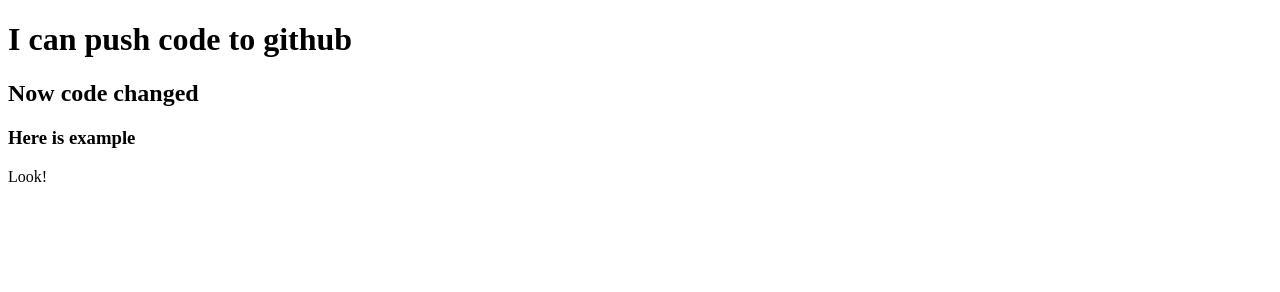
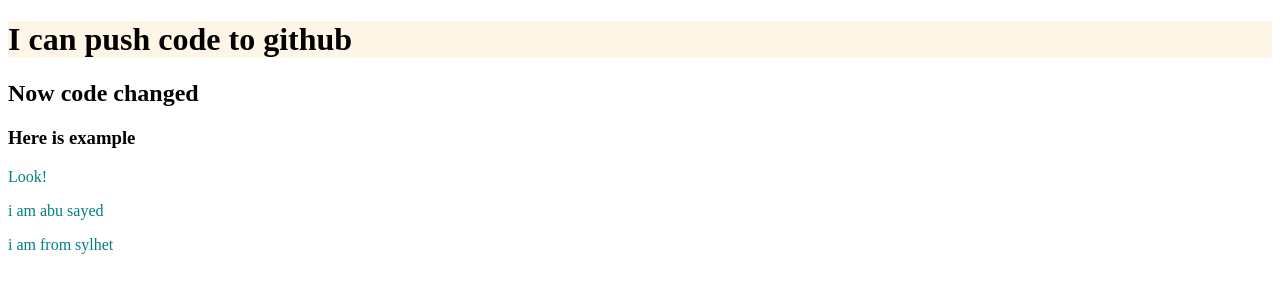
Before and after one commit to abusayed0/my-second-repo, a plain HTML site: page index.html in a window 1280 px wide. Drawn offline with Linux system fonts and the light colour scheme.

Commit message:
style added

```diff
--- a/index.html
+++ b/index.html
@@ -5,12 +5,15 @@
     <meta http-equiv="X-UA-Compatible" content="IE=edge">
     <meta name="viewport" content="width=device-width, initial-scale=1.0">
     <title>my second github repo</title>
+    <link rel="stylesheet" href="style.css">
 </head>
 <body>
     <h1>I can push code to github</h1>
     <h2>Now code changed</h2>
     <h3>Here is example</h3>
     <p>Look!</p>
+    <p>i am abu sayed</p>
+    <p>i am from sylhet</p>
 
 </body>
 </html>
--- /dev/null
+++ b/style.css
@@ -0,0 +1,6 @@
+p{
+    color: teal;
+}
+h1{
+    background-color: oldlace;
+}
```
